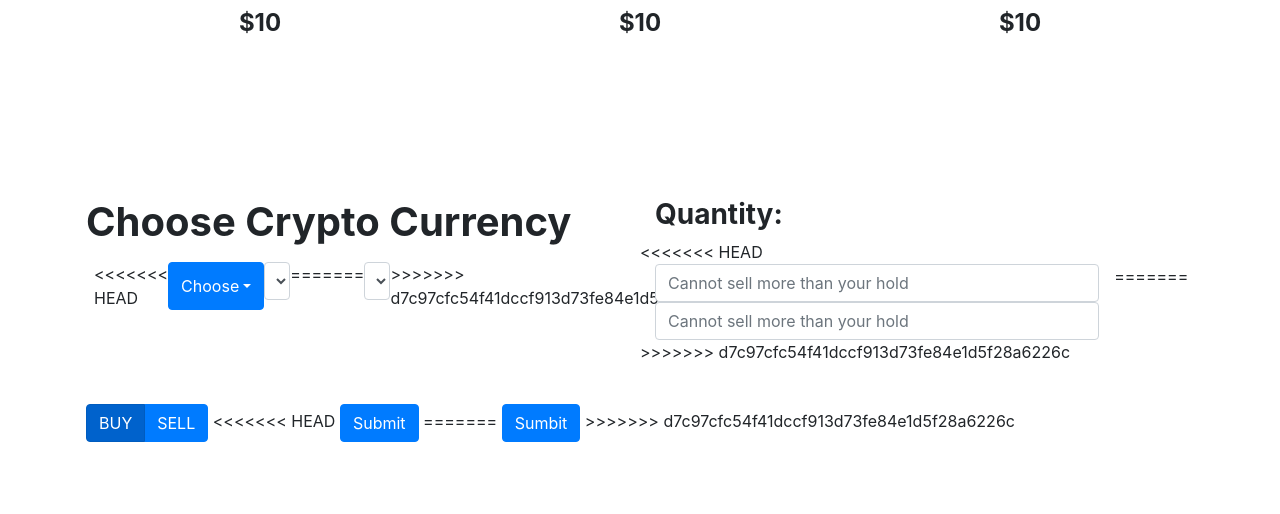
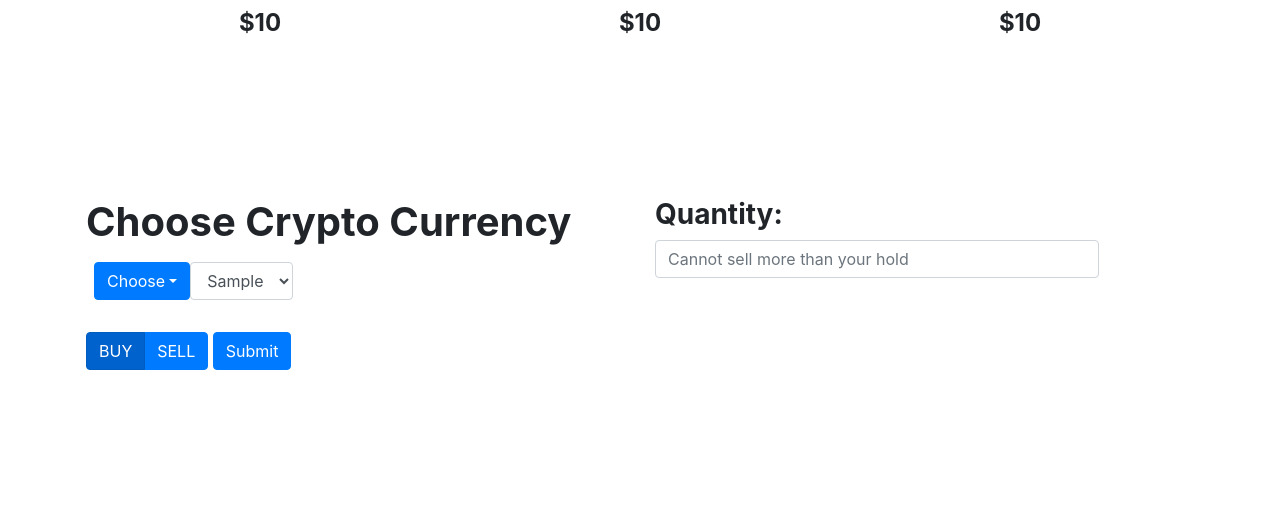
Before and after one commit to MinnL/Westworld, a Flask app: template templates/main.html in a window 1280 px wide. Shown: the part 910-1424 px from the top of the page. After the commit the page ends 1280 px from the top, so only its background shows below. Run offline with Flask 2, Linux system fonts and the light colour scheme; the template is opened without the code that fills it: most values are stand-ins (such as "Sample title", 1, 10 or a date in 2020); some libraries are stand-ins or nearby versions.

Commit message:
luke wedv

```diff
--- a/app.py
+++ b/app.py
@@ -54,7 +54,7 @@ def process_order():
 
 def get_connection():
     return mc.connect(user='root',
-    password='Odelia.0526',
+    password='jigru8MySQL',
     host='127.0.0.1',
     database='westworld',
     auth_plugin='mysql_native_password')
@@ -65,6 +65,11 @@ def get_symbol():
     rows = connection.get_rows()
     connection.close()
     return rows[0]
+
+def get_balance():
+    connection = get_connection()
+
+
 
 # get buy price
 def get_btc_buyprice():
--- a/templates/main.html
+++ b/templates/main.html
@@ -102,33 +102,26 @@
   <div class="py-5">
     <div class="container">
       <div class="row">
-        <div class="col-md-12 p-3" style="">
-          <form method="post" action="">
+        <div class="col-md-12 p-3">
+          <form method="post" action="/ordersummary">
             <div class="form-group my-3">
               <div class="row">
                 <div class="col-md-6">
                   <h1 class=""><b>Choose Crypto Currency</b></h1>
                   <div class="btn-group m-2">
-<<<<<<< HEAD
                     <button class="btn btn-primary dropdown-toggle" data-toggle="dropdown">Choose</button>
                     <select class="form-control" name="itemOrdered">
                     {% for symbol_id,coin_type in stuff %}
                       <option value="{{symbol_id}}">{{coin_type}}</option>
                     {% endfor %}
                     </select>
-=======
-                    <select class="form-control" name="itemOrdered"> {% for symbol_id,coin_type in stuff %} <option value="{{symbol_id}}">{{coin_type}}</option> {% endfor %} </select>
->>>>>>> d7c97cfc54f41dccf913d73fe84e1d5f28a6226c
                   </div>
                 </div>
                 <div class="col-md-6">
                   <h3 class=""><b>Quantity:</b></h3>
                   <div class="form-group row">
-<<<<<<< HEAD
-                    <div class="col-10"><input class="form-control" id="form7" placeholder="Cannot sell more than your hold" name="qty"></div>
-=======
-                    <div class="col-10"><input type="number" class="form-control" id="form7" placeholder="Cannot sell more than your hold"></div>
->>>>>>> d7c97cfc54f41dccf913d73fe84e1d5f28a6226c
+                    <!-- <div class="col-10"><input class="form-control" id="form7" placeholder="Cannot sell more than your hold" name="qty"></div> -->
+                    <div class="col-10"><input type="number" class="form-control" id="form7" placeholder="Cannot sell more than your hold" name="qty"></div>
                   </div>
                 </div>
               </div>
@@ -137,11 +130,7 @@
               <label class="btn btn-primary active">BUY</label>
               <label class="btn btn-primary">SELL</label>
             </div>
-<<<<<<< HEAD
-            <button type="submit" class="btn btn-primary my-2" href="/ordersummary">Submit<br></button>
-=======
-            <button type="submit" class="btn btn-primary my-2" href="/ordersummary">Sumbit<br></button>
->>>>>>> d7c97cfc54f41dccf913d73fe84e1d5f28a6226c
+            <button type="submit" class="btn btn-primary my-2">Submit<br></button>
           </form>
         </div>
       </div>
```
